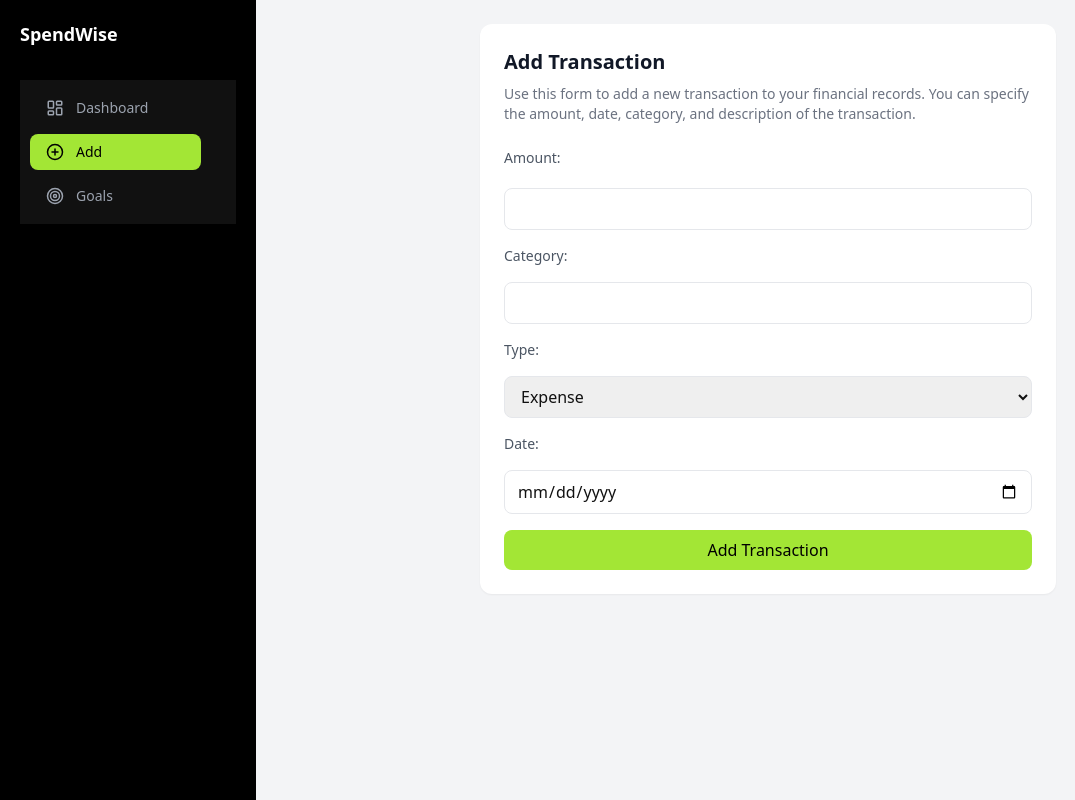
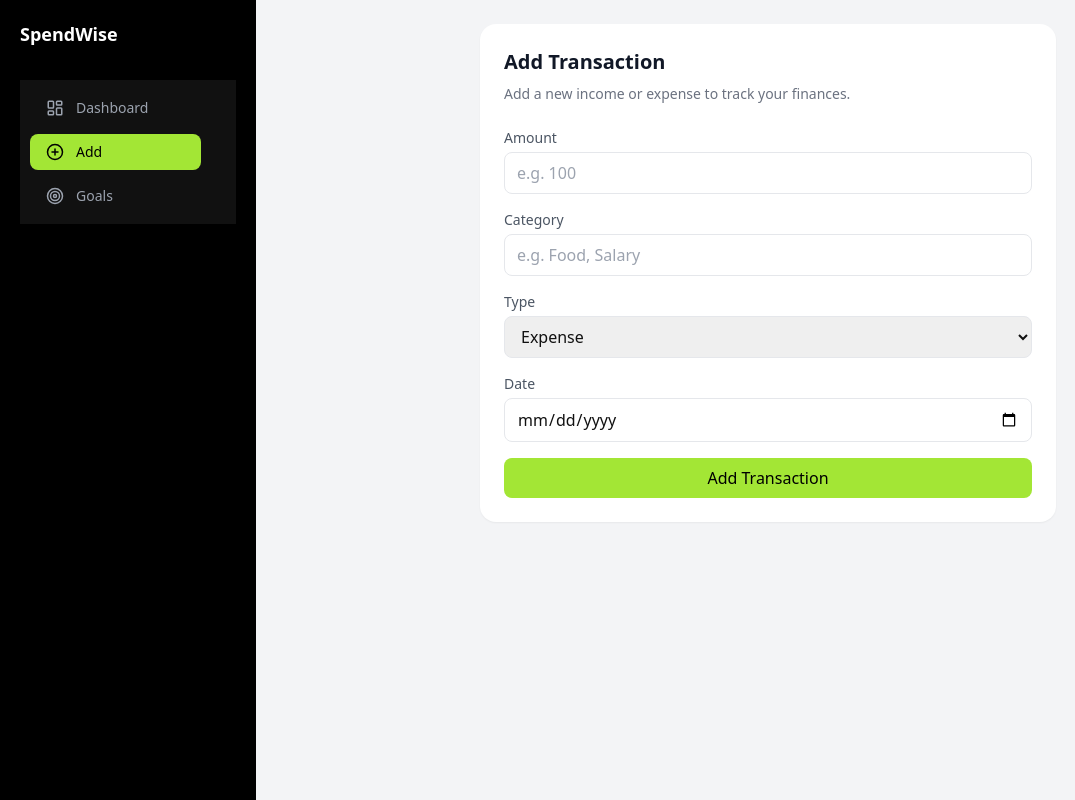
Before and after one commit to denichinv/ai-finance, a React (Vite) app in the folder ai-finance-app/client/: page /add in a window 1280 px wide. Shown: the whole page, without its empty margins (0-1075 px from the left). Built offline with nearby package versions, Linux system fonts and the light colour scheme.

Commit message:
add success message and improve form UX with animations

```diff
--- a/ai-finance-app/client/src/pages/AddTransaction.tsx
+++ b/ai-finance-app/client/src/pages/AddTransaction.tsx
@@ -1,6 +1,6 @@
 import { useState } from "react";
 import type { Transaction } from "../types/transaction";
-import { motion } from "framer-motion";
+import { motion, AnimatePresence } from "framer-motion";
 
 type Props = {
   onAddTransaction: (Transaction: Transaction) => void;
@@ -11,23 +11,31 @@ export default function AddTransaction({ onAddTransaction }: Props) {
   const [category, setCategory] = useState("");
   const [type, setType] = useState<"income" | "expense">("expense");
   const [date, setDate] = useState("");
+  const [showToast, setShowToast] = useState(false);
 
   const handleSubmit = (e: React.FormEvent) => {
     e.preventDefault();
+
+    if (!amount || Number(amount) <= 0) return;
+    if (!category) return;
+    if (!date) return;
+
     const transaction: Transaction = {
       amount: Number(amount),
       category,
       type,
       date,
     };
-    if (!amount || Number(amount) <= 0) return;
-    if (!category) return;
-    if (!date) return;
-    alert("Transaction added");
+
     onAddTransaction(transaction);
-    // from here we will send data to the backend API to save the transaction
-    console.log(transaction);
-    // Reset form fields after the submission
+
+    // show toast
+    setShowToast(true);
+    setTimeout(() => {
+      setShowToast(false);
+    }, 2500);
+
+    // reset form
     setAmount("");
     setCategory("");
     setType("expense");
@@ -36,75 +44,106 @@ export default function AddTransaction({ onAddTransaction }: Props) {
 
   return (
     <motion.div
-      initial={{ opacity: 0, y: 20 }}
-      animate={{ opacity: 1, y: 0 }}
-      transition={{ duration: 0.5 }}
+      initial={{ opacity: 0 }}
+      animate={{ opacity: 1 }}
+      transition={{ duration: 0.4 }}
     >
+      {/* 🔔 TOAST */}
+      <AnimatePresence>
+        {showToast && (
+          <motion.div
+            initial={{ opacity: 0, x: 50 }}
+            animate={{ opacity: 1, x: 0 }}
+            exit={{ opacity: 0, x: 50 }}
+            transition={{ duration: 0.3 }}
+            className="fixed top-6 right-6 bg-green-100 border border-green-200 text-green-700 px-4 py-3 rounded-lg shadow-md z-50 flex items-center gap-2"
+          >
+            ✅ Transaction added successfully
+          </motion.div>
+        )}
+      </AnimatePresence>
+
       <div className="max-w-xl mx-auto">
-        {/* Card */}
-        <div className="bg-white p-6 rounded-xl  shadow-sm">
-          {/*title and description */}
+        <motion.div
+          initial={{ y: 20, opacity: 0 }}
+          animate={{ y: 0, opacity: 1 }}
+          transition={{ delay: 0.1 }}
+          className="bg-white p-6 rounded-2xl shadow-sm"
+        >
+          {/* TITLE */}
           <h1 className="text-xl font-semibold text-gray-900 mb-2">
             Add Transaction
           </h1>
+
           <p className="text-gray-500 text-sm mb-6">
-            Use this form to add a new transaction to your financial records.
-            You can specify the amount, date, category, and description of the
-            transaction.
+            Add a new income or expense to track your finances.
           </p>
 
-          {/* Form */}
-
-          <form onSubmit={handleSubmit} className="space-y-4">
-            {/*Amount*/}
-
-            <label className="block text-sm text-gray-600 mb-1"> Amount:</label>
+          {/* FORM */}
+          <form className="space-y-4" onSubmit={handleSubmit}>
+            {/* AMOUNT */}
+            <div>
+              <label className="block text-sm text-gray-600 mb-1">Amount</label>
               <input
-              className="w-full border border-gray-200 rounded-lg px-3  py-2 focus:outline-none focus:ring-2 focus:ring-lime-400"
                 type="number"
                 value={amount}
                 onChange={(e) => setAmount(e.target.value)}
+                placeholder="e.g. 100"
+                className="w-full border border-gray-200 rounded-lg px-3 py-2 focus:outline-none focus:ring-2 focus:ring-lime-400"
               />
+            </div>
 
-            {/*Category*/}
+            {/* CATEGORY */}
+            <div>
               <label className="block text-sm text-gray-600 mb-1">
-              {" "}
-              Category:
+                Category
               </label>
               <input
-              className="w-full border border-gray-200 rounded-lg px-3  py-2 focus:outline-none focus:ring-2 focus:ring-lime-400"
                 type="text"
                 value={category}
                 onChange={(e) => setCategory(e.target.value)}
+                placeholder="e.g. Food, Salary"
+                className="w-full border border-gray-200 rounded-lg px-3 py-2 focus:outline-none focus:ring-2 focus:ring-lime-400"
               />
-            {/*Type*/}
-            <label className="block text-sm text-gray-600 mb-1"> Type:</label>
+            </div>
+
+            {/* TYPE */}
+            <div>
+              <label className="block text-sm text-gray-600 mb-1">Type</label>
               <select
                 value={type}
-              onChange={(e) => setType(e.target.value as "income" | "expense")}
-              className="w-full border border-gray-200 rounded-lg px-3  py-2 focus:outline-none focus:ring-2 focus:ring-lime-400"
+                onChange={(e) =>
+                  setType(e.target.value as "income" | "expense")
+                }
+                className="w-full border border-gray-200 rounded-lg px-3 py-2 focus:outline-none focus:ring-2 focus:ring-lime-400"
               >
                 <option value="expense">Expense</option>
                 <option value="income">Income</option>
               </select>
-            {/*Date*/}
-            <label className="block text-sm text-gray-600 mb-1"> Date:</label>
+            </div>
+
+            {/* DATE */}
+            <div>
+              <label className="block text-sm text-gray-600 mb-1">Date</label>
               <input
                 type="date"
                 value={date}
                 onChange={(e) => setDate(e.target.value)}
-              className="w-full border border-gray-200 rounded-lg px-3  py-2 focus:outline-none focus:ring-2 focus:ring-lime-400"
+                className="w-full border border-gray-200 rounded-lg px-3 py-2 focus:outline-none focus:ring-2 focus:ring-lime-400"
               />
-            {/* Button*/}
+            </div>
+
+            {/* BUTTON */}
             <motion.button
               whileTap={{ scale: 0.95 }}
               whileHover={{ scale: 1.02 }}
-              className="w-full bg-lime-400 text-black py-2 rounded-lg"
+              type="submit"
+              className="w-full bg-lime-400 text-black py-2 rounded-lg font-medium transition"
             >
               Add Transaction
             </motion.button>
           </form>
-        </div>
+        </motion.div>
       </div>
     </motion.div>
   );
```
Lines whose indentation alone changed are shown as unchanged.
